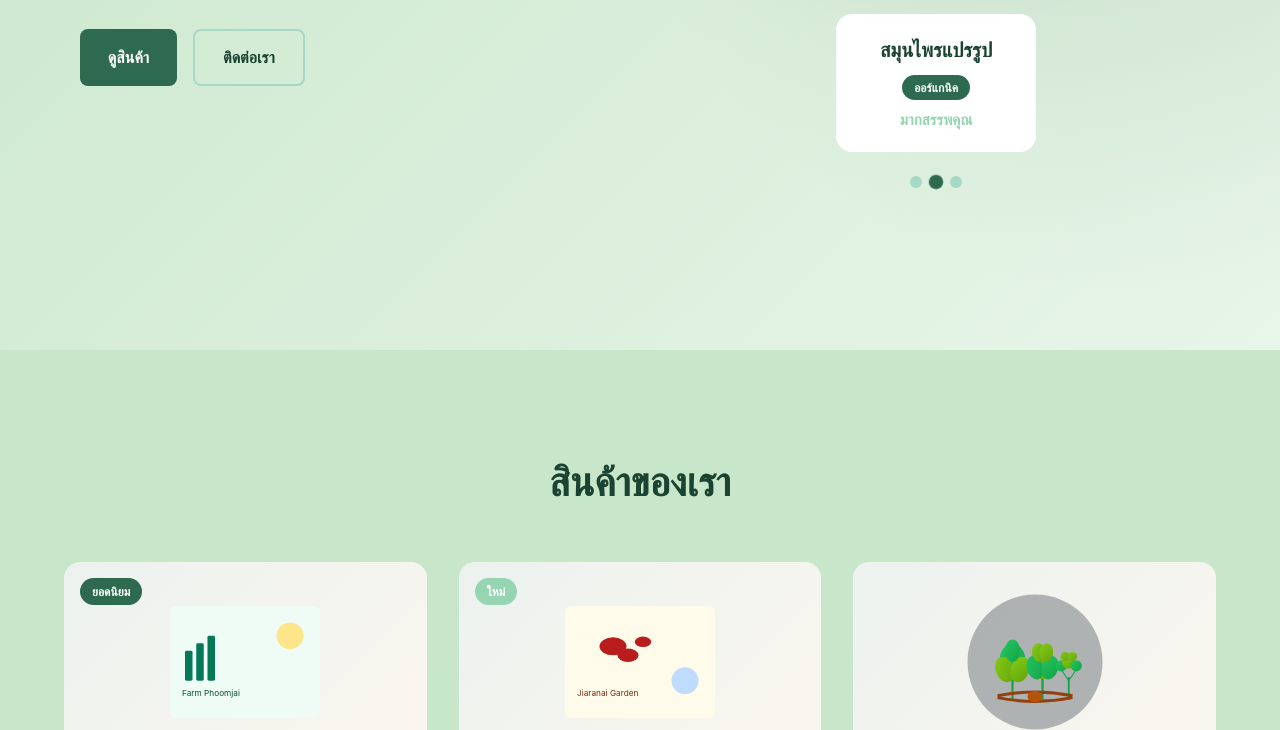
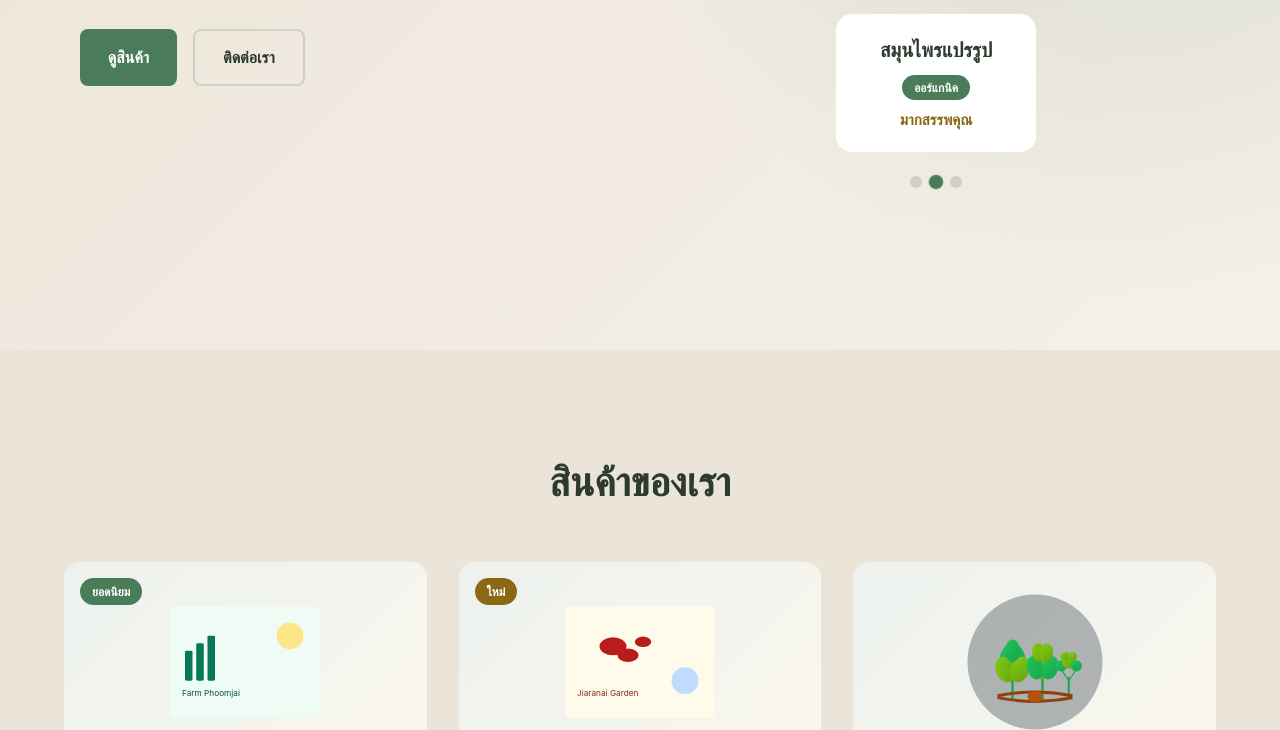
Before and after one commit to radartmj08/farm-website, a website: page index.html in a window 1280 px wide. Shown: the part 450-1180 px from the top of the page. Drawn offline with Linux system fonts and the light colour scheme.

Commit message:
Restore cream theme with green and brown accents

```diff
--- a/css/style.css
+++ b/css/style.css
@@ -4,31 +4,33 @@
    ======================================== */
 
 :root {
-  --primary: #2d6a4f;
-  --primary-dark: #1b4332;
-  --primary-light: #52b788;
-  --secondary: #95d5b2;
-  --bg-dark: #e8f5e9;
-  --bg-darker: #c8e6c9;
+  --primary: #4a7c59;
+  --primary-dark: #3d6b4a;
+  --primary-light: #7cb890;
+  --secondary: #8b6914;
+  --bg-dark: #f5f0e8;
+  --bg-darker: #ebe4d8;
   --bg-card: #ffffff;
-  --bg-card-hover: #f1f8e9;
-  --text-primary: #1b4332;
-  --text-secondary: #40916c;
-  --text-muted: #74c69d;
-  --border: #a7d7c5;
-  --shadow: 0 25px 50px -12px rgba(45, 106, 79, 0.2);
+  --bg-card-hover: #faf7f2;
+  --text-primary: #2d3a2e;
+  --text-secondary: #5a6b5c;
+  --text-muted: #8a9a8c;
+  --border: #d4cfc4;
+  --shadow: 0 25px 50px -12px rgba(74, 124, 89, 0.15);
   --radius: 16px;
   --radius-sm: 8px;
   --transition: all 0.3s ease;
 
-  /* Additional Green Tone Colors */
-  --cream: #f0fff4;
-  --cream-dark: #d8f3dc;
-  --sage: #74c69d;
-  --olive: #52b788;
-  --terracotta: #40916c;
-  --sand: #b7e4c7;
-  --brown: #2d6a4f;
+  /* Earth Tone with Green & Brown accent */
+  --cream: #f9f6f0;
+  --cream-dark: #efe9dc;
+  --sage: #9caf88;
+  --olive: #6b7f5c;
+  --terracotta: #a0522d;
+  --sand: #d4c4a8;
+  --brown: #8b7355;
+  --green-accent: #4a7c59;
+  --brown-accent: #6b4423;
 }
 
 * {
@@ -1532,7 +1534,7 @@ img {
   width: 50px;
   height: 50px;
   object-fit: contain;
-  background: rgba(45, 106, 79, 0.1);
+  background: rgba(74, 124, 89, 0.1);
   border-radius: 8px;
   padding: 5px;
 }
```
